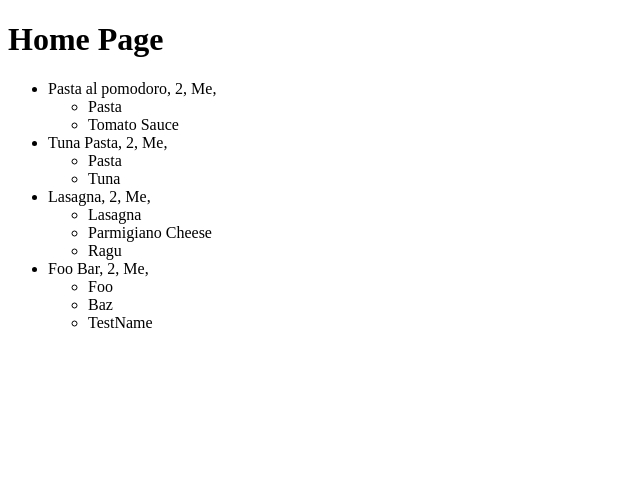
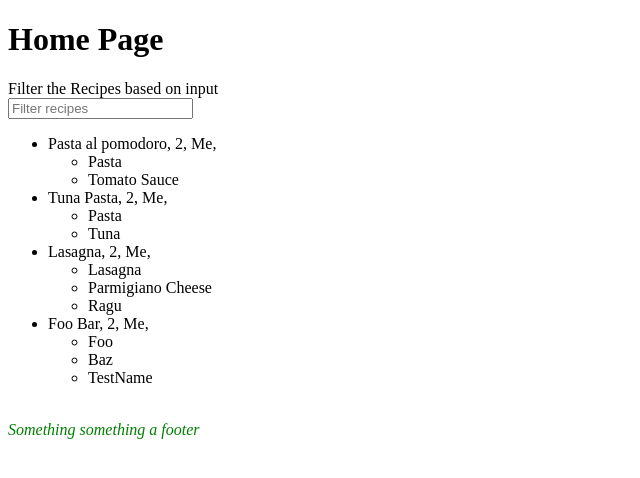
Before and after one commit to ahmadwardak/echef-frontend, a React app: page / in a window 1280 px wide. Shown: the top 478 px of the page, without its empty margins (0-640 px from the left). Built offline with nearby package versions, Linux system fonts and the light colour scheme; data requests are answered from the project's data file; the HTML template or start-up script is replaced by a standard one.

Commit message:
Search Filter
Added basic search functionalities
Added comments
Added a Footer example

```diff
--- a/src/App.js
+++ b/src/App.js
@@ -6,6 +6,7 @@ import { HashRouter as Router, Route, Switch, Redirect } from 'react-router-dom'
 import { LoginView } from "./views/LoginView";
 import { SignupView } from "./views/SignupView";
 import { HomeView } from "./views/HomeView";
+import Footer from './components/Footer';
 
 
 export default class App extends React.Component {
@@ -35,7 +36,9 @@ export default class App extends React.Component {
                         {this.state.routes.map((route, i) => (<Route key={i} {...route} />))}
                     </Switch>
                 </Router>
+                <Footer />
             </div>
+
         );
     }
 }
--- a/src/components/Footer.js
+++ b/src/components/Footer.js
@@ -1 +1,21 @@
 // footer
+import React from 'react'
+
+const Footer = () => {
+    const footerStyle = {
+      color: 'green',
+      fontStyle: 'italic',
+      fontSize: 16
+    }
+
+    return (
+      <div style={footerStyle}>
+        <br />
+        <em>Something something a footer</em>
+      </div>
+    )
+  }
+
+
+
+export default Footer
--- a/src/views/HomeVIew.js
+++ b/src/views/HomeVIew.js
@@ -2,22 +2,26 @@ import { render } from "react-dom"
 import React, { useState } from "react"
 import RecipeService from "../services/RecipeService"
 import { RecipeList } from '../components/RecipeList';
-import Axios from "axios";
 
 export class HomeView extends React.Component {
 
     constructor(props) {
         super(props);
-
+        /*
+        We use two arrays to store our recipes:
+        Data stores all possible recipes
+        filteredData stores filtered recipes
+        */
         this.state = {
             data: [{ "title": "something" }],
+            filteredData: [],
             loading: false,
+            searchFilter: ""
         }
-
+        //Connects the onChange event to the function
+        this.handleSearchChange = this.handleSearchChange.bind(this);
     };
-
-
-
+    // Normal React component Lifecycle
     componentWillMount() {
         this.setState({
             loading: true
@@ -26,29 +30,50 @@ export class HomeView extends React.Component {
         RecipeService.getAll().then((data) => {
             this.setState({
                 data: [...data],
+                filteredData: [...data],
                 loading: false
             })
         }).catch((e) => {
             console.error(e);
         });
     }
+    // Handles the filter search
+    handleSearchChange(event) {
+        event.preventDefault()
 
+        let currentList = this.state.data
+        let filteredList = []
+        //console.log("Current values: ",currentList)
 
+        let val = event.target.value
+        if (val !== "") {
+            filteredList = currentList.filter(recipe => recipe.title.includes(val))
+            console.log("Filtered values: ", filteredList)
+        }
+        else {
+            filteredList = currentList
+        }
 
+        this.setState({
+            filteredData: filteredList
+        })
 
+    }
 
 
     //Home View
     render() {
-        const recipes = this.state.data
+        const recipes = this.state.filteredData
         if (this.state.loading) {
             return (<h2>Loading...</h2>);
         }
         return (<div>
             <h1>Home Page</h1>
+            Filter the Recipes based on input <br></br>
+            <input type="text" className="filterInput" placeholder="Filter recipes" onChange={this.handleSearchChange} />
             <ul>
-             <RecipeList recipes={recipes} />
-        </ul>
+                <RecipeList recipes={recipes} />
+            </ul>
 
         </div>
         );
```
